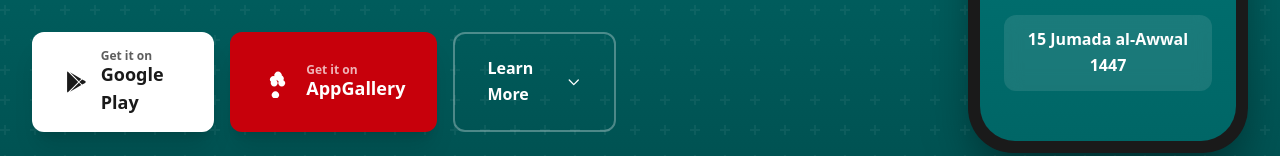
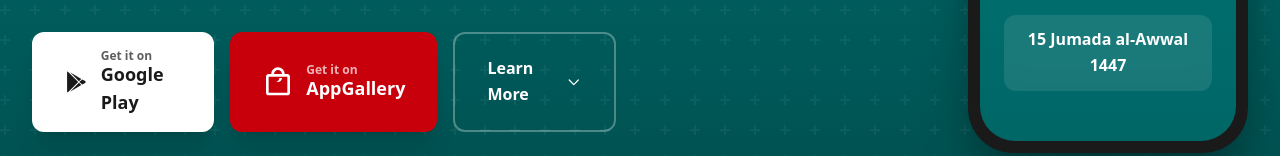
Before and after one commit to Taqaddusshafi/website, a Next.js app: page / in a window 1280 px wide. Shown: the part 565-721 px from the top of the page. Built offline with nearby package versions, Linux system fonts and the light colour scheme.

Commit message:
feat: add Hero and Download components to the website.

```diff
--- a/src/components/Download.tsx
+++ b/src/components/Download.tsx
@@ -89,7 +89,7 @@ export default function Download() {
               className="inline-flex items-center gap-3 bg-[#C7000B] text-white px-6 py-3 rounded-2xl hover:bg-[#a60009] transition-all hover:scale-105 shadow-xl w-64 justify-start"
             >
               <svg className="w-8 h-8 shrink-0" viewBox="0 0 24 24" fill="currentColor">
-                <path d="M9.135 15.328a2.532 2.532 0 0 0 1.957-.93 2.535 2.535 0 0 0 0-3.23 2.529 2.529 0 0 0-1.956-.93 2.54 2.54 0 0 0-1.959.93 2.545 2.545 0 0 0 0 3.23 2.562 2.562 0 0 0 1.958.93zm5.674 0a2.532 2.532 0 0 0 1.957-.93 2.535 2.535 0 0 0 0-3.23 2.529 2.529 0 0 0-1.957-.93 2.54 2.54 0 0 0-1.959.93 2.545 2.545 0 0 0 0 3.23 2.562 2.562 0 0 0 1.959.93zM12.022 4.088a2.637 2.637 0 0 0-1.97.892 2.639 2.639 0 0 0 .012 3.678 2.656 2.656 0 0 0 1.958.847 2.66 2.66 0 0 0 1.97-.847 2.639 2.639 0 0 0 .012-3.678 2.637 2.637 0 0 0-1.982-.892zm0 15.824a2.64 2.64 0 0 0-1.97-.892 2.66 2.66 0 0 0-1.97.846 2.637 2.637 0 0 0 .012 3.677 2.66 2.66 0 0 0 3.928 0 2.637 2.637 0 0 0 .012-3.677 2.64 2.64 0 0 0-1.983-.846zM15.488 7.5a2.583 2.583 0 0 0-1.802-.732 2.592 2.592 0 0 0-1.85 4.41l.036.035a2.586 2.586 0 0 0 3.615-.034l.036-.036a2.593 2.593 0 0 0-.036-3.642zm-6.9 0a2.585 2.585 0 0 0-1.801.733 2.592 2.592 0 0 0-.037 3.642l.036.035a2.586 2.586 0 0 0 3.615.035l.036-.036a2.592 2.592 0 0 0-1.85-4.409z" />
+                <path d="M19 6h-2c0-2.76-2.24-5-5-5S7 3.24 7 6H5c-1.1 0-2 .9-2 2v12c0 1.1.9 2 2 2h14c1.1 0 2-.9 2-2V8c0-1.1-.9-2-2-2zm-7-3c1.66 0 3 1.34 3 3H9c0-1.66 1.34-3 3-3zm7 17H5V8h14v12zm-7-8c-1.66 0-3-1.34-3-3H9c0 1.66 1.34 3 3 3s3-1.34 3-3h-2c0 1.66-1.34 3-3 3z" />
               </svg>
               <div className="text-left">
                 <div className="text-[10px] opacity-70 uppercase tracking-wider leading-none mb-1">Get it on</div>
--- a/src/components/Hero.tsx
+++ b/src/components/Hero.tsx
@@ -66,13 +66,13 @@ export default function Hero() {
               </a>
 
               <a
-                href="#"
+                href="https://appgallery.huawei.com/app/C116591297"
                 target="_blank"
                 rel="noopener noreferrer"
                 className="inline-flex items-center justify-center gap-3 bg-[#C7000B] text-white font-semibold px-8 py-4 rounded-xl hover:bg-[#a60009] transition-all hover:scale-105 shadow-xl"
               >
                 <svg className="w-8 h-8" viewBox="0 0 24 24" fill="currentColor">
-                  <path d="M9.135 15.328a2.532 2.532 0 0 0 1.957-.93 2.535 2.535 0 0 0 0-3.23 2.529 2.529 0 0 0-1.956-.93 2.54 2.54 0 0 0-1.959.93 2.545 2.545 0 0 0 0 3.23 2.562 2.562 0 0 0 1.958.93zm5.674 0a2.532 2.532 0 0 0 1.957-.93 2.535 2.535 0 0 0 0-3.23 2.529 2.529 0 0 0-1.957-.93 2.54 2.54 0 0 0-1.959.93 2.545 2.545 0 0 0 0 3.23 2.562 2.562 0 0 0 1.959.93zM12.022 4.088a2.637 2.637 0 0 0-1.97.892 2.639 2.639 0 0 0 .012 3.678 2.656 2.656 0 0 0 1.958.847 2.66 2.66 0 0 0 1.97-.847 2.639 2.639 0 0 0 .012-3.678 2.637 2.637 0 0 0-1.982-.892zm0 15.824a2.64 2.64 0 0 0-1.97-.892 2.66 2.66 0 0 0-1.97.846 2.637 2.637 0 0 0 .012 3.677 2.66 2.66 0 0 0 3.928 0 2.637 2.637 0 0 0 .012-3.677 2.64 2.64 0 0 0-1.983-.846zM15.488 7.5a2.583 2.583 0 0 0-1.802-.732 2.592 2.592 0 0 0-1.85 4.41l.036.035a2.586 2.586 0 0 0 3.615-.034l.036-.036a2.593 2.593 0 0 0-.036-3.642zm-6.9 0a2.585 2.585 0 0 0-1.801.733 2.592 2.592 0 0 0-.037 3.642l.036.035a2.586 2.586 0 0 0 3.615.035l.036-.036a2.592 2.592 0 0 0-1.85-4.409z" />
+                  <path d="M19 6h-2c0-2.76-2.24-5-5-5S7 3.24 7 6H5c-1.1 0-2 .9-2 2v12c0 1.1.9 2 2 2h14c1.1 0 2-.9 2-2V8c0-1.1-.9-2-2-2zm-7-3c1.66 0 3 1.34 3 3H9c0-1.66 1.34-3 3-3zm7 17H5V8h14v12zm-7-8c-1.66 0-3-1.34-3-3H9c0 1.66 1.34 3 3 3s3-1.34 3-3h-2c0 1.66-1.34 3-3 3z" />
                 </svg>
                 <div className="text-left">
                   <div className="text-xs opacity-70">Get it on</div>
```
